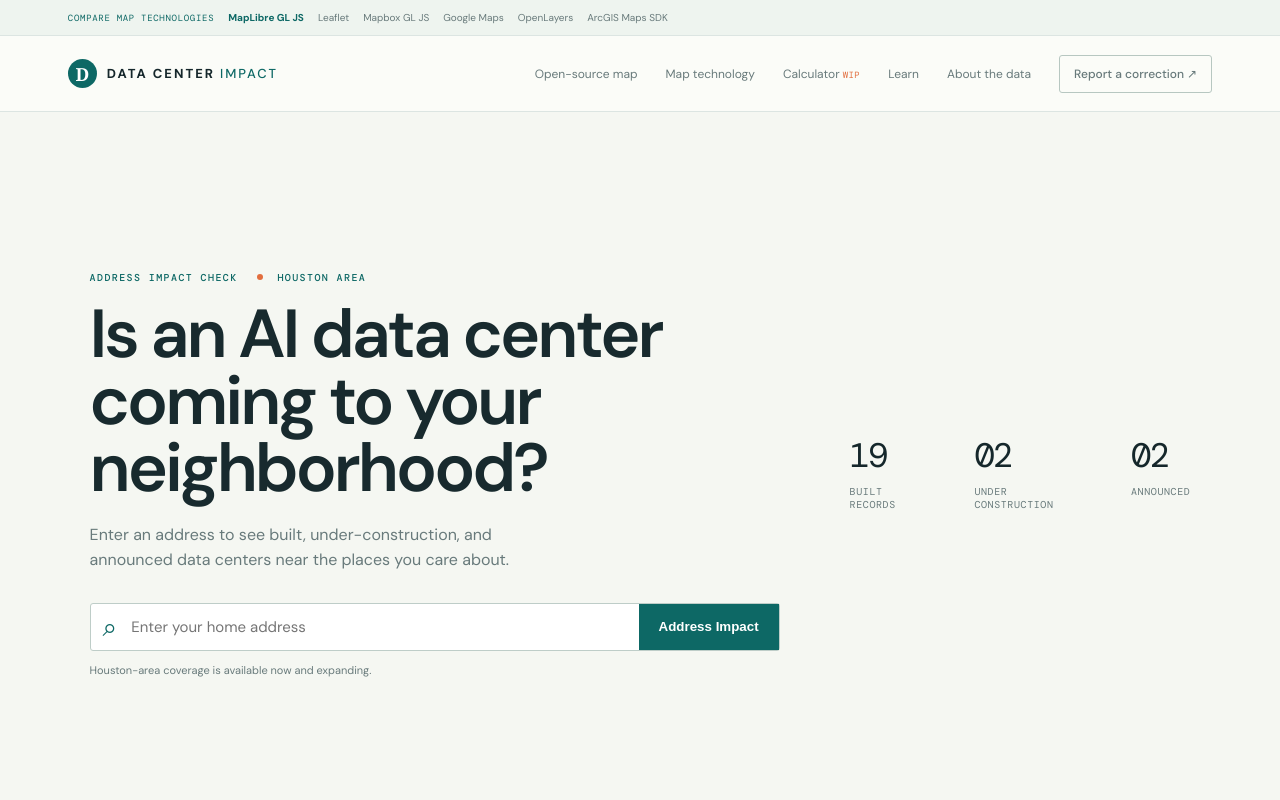
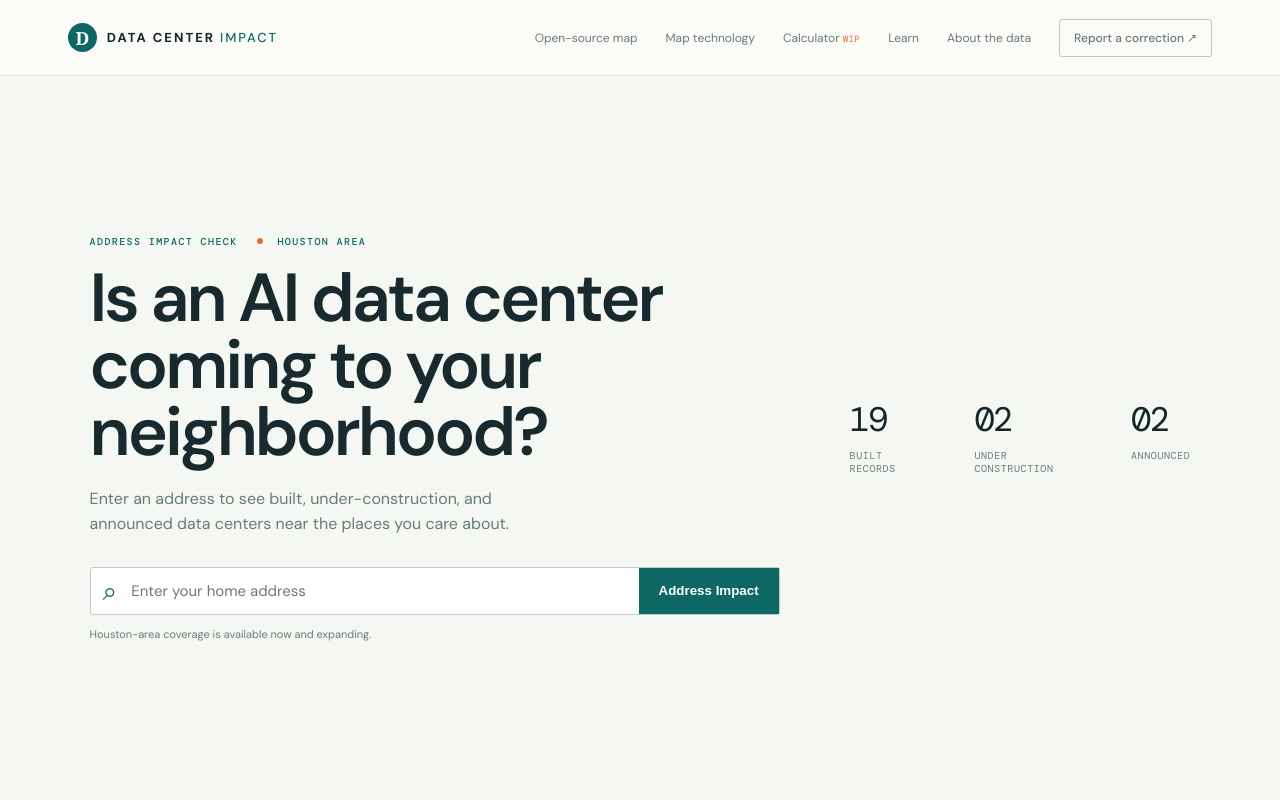
Before and after one commit to christophermowrey/datacenterimpact, a Next.js app: page /map-technology/maplibre in a window 1280 px wide. Shown: the top 800 px of the page. Built offline with nearby package versions, Linux system fonts and the light colour scheme; no server answers; a web font is replaced by a local one.

Commit message:
Remove map technology switcher

```diff
--- a/app/map-technology/[technology]/page.tsx
+++ b/app/map-technology/[technology]/page.tsx
@@ -1,6 +1,5 @@
 import { notFound } from 'next/navigation'
 import Home from '@/app/page'
-import TechnologySwitcher from '@/components/TechnologySwitcher'
 import { mapTechnologies, type MapTechnologyKey } from '@/lib/map-technologies'
 
 export function generateStaticParams() {
@@ -10,5 +9,5 @@ export function generateStaticParams() {
 export default async function MapTechnologyHome({ params }: { params: Promise<{ technology: string }> }) {
   const { technology } = await params
   if (!(technology in mapTechnologies)) notFound()
-  return <><TechnologySwitcher active={technology as MapTechnologyKey} /><Home technology={technology as MapTechnologyKey} /></>
+  return <Home technology={technology as MapTechnologyKey} />
 }
--- a/app/ui-overrides.css
+++ b/app/ui-overrides.css
@@ -250,35 +250,6 @@
   font: 9px 'DM Mono';
   letter-spacing: .5px;
   text-transform: uppercase;
-}
-
-.technology-switcher {
-  min-height: 36px;
-  display: flex;
-  align-items: center;
-  gap: 14px;
-  overflow-x: auto;
-  padding: 7px 5.3%;
-  border-bottom: 1px solid var(--line);
-  background: #eef4ef;
-  white-space: nowrap;
-}
-
-.technology-switcher span {
-  color: var(--teal);
-  font: 9px 'DM Mono';
-  letter-spacing: .7px;
-}
-
-.technology-switcher a {
-  color: var(--muted);
-  font-size: 10px;
-  text-decoration: none;
-}
-
-.technology-switcher a.active {
-  color: var(--teal);
-  font-weight: 700;
 }
 
 .technology-home-map .technology-prototype {
--- a/components/TechnologySwitcher.tsx
+++ /dev/null
@@ -1,6 +0,0 @@
-import Link from 'next/link'
-import { mapTechnologies, type MapTechnologyKey } from '@/lib/map-technologies'
-
-export default function TechnologySwitcher({ active }: { active: MapTechnologyKey }) {
-  return <nav className="technology-switcher" aria-label="Map technology demos"><span>COMPARE MAP TECHNOLOGIES</span>{Object.entries(mapTechnologies).map(([key, technology]) => <Link className={key === active ? 'active' : ''} href={`/map-technology/${key}`} key={key}>{technology.name}</Link>)}</nav>
-}
```
